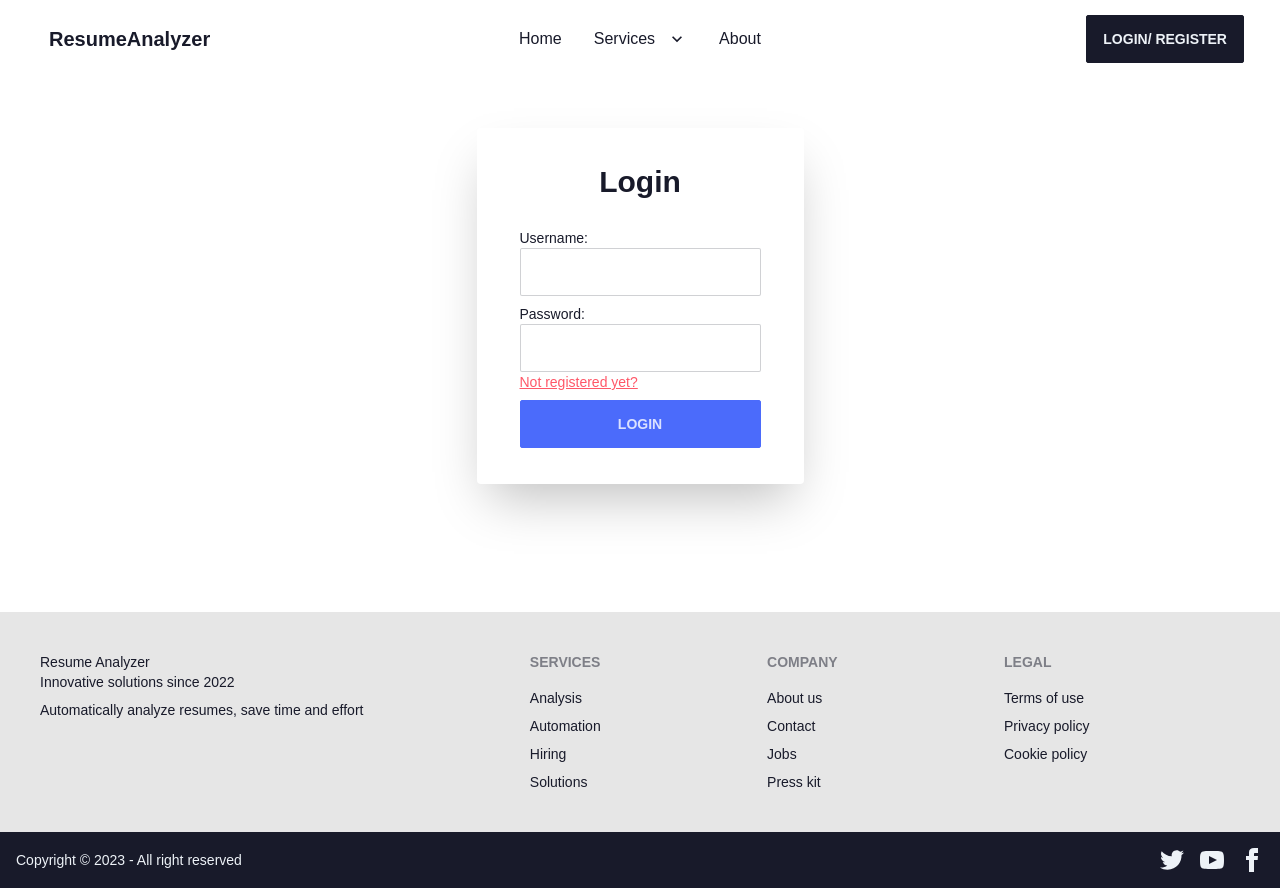
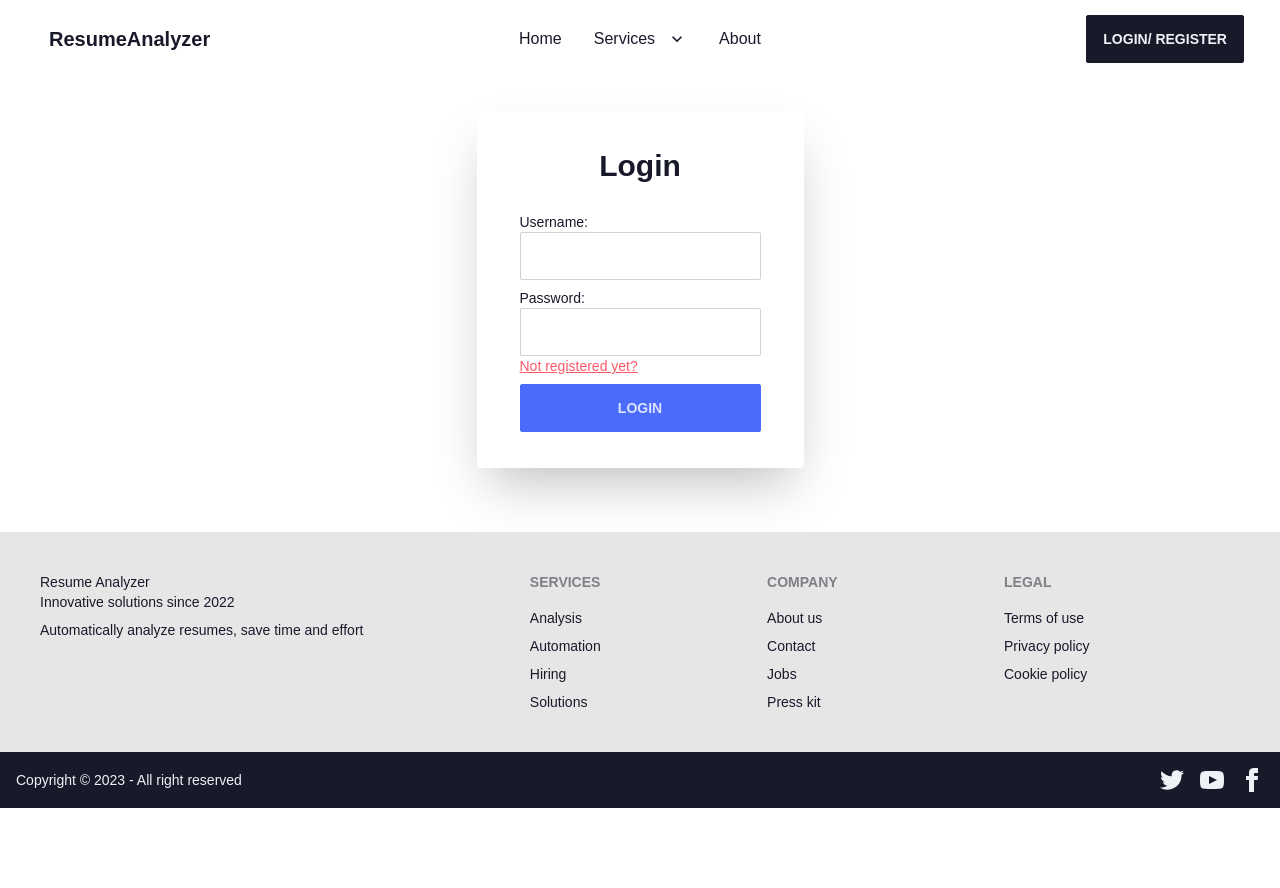
Before and after one commit to krish-maharjan/resume-analyzer-nextjs, a Next.js app: page /login in a window 1280 px wide. After the commit the page ends 808 px from the top, so only its background shows below. Built offline with nearby package versions, Linux system fonts and the light colour scheme.

Commit message:
stats and login ui update

```diff
--- a/src/pages/components/intro.jsx
+++ b/src/pages/components/intro.jsx
@@ -3,7 +3,7 @@ import '@component/styles/second.module.css'
 
 export default function Intro() {
     return (
-        <section className="flex flex-row w-full pt-0">
+        <section className="flex flex-row w-full pt-0 mb-0">
             <div className="flex min-h-screen min-w-full justify-center items-start">
                 <div className="flex items-center">
                     <div className="relative max-w-full">
@@ -15,8 +15,8 @@ export default function Intro() {
                         <p className="text-center">Click on the button below to <strong>start analyzing resumes</strong> or <strong>view source code</strong> </p><br />
                         <div className="form-control">
                             <div>
+                                <button className="btn btn-outline btn-primary"><Link href='https://github.com/krishmzn/resume-analyzer-nextjs'>View source code</Link></button>
                                 <button className="btn btn-primary"><Link href='/resume'>Start Analyzing</Link></button>
-                                <button className="btn btn-outline btn-primary"><Link href='https://github.com/krishmzn/resume-analyzer-nextjs'>View source code</Link></button>
                             </div>
                         </div>
                     </main>
--- a/src/pages/login.jsx
+++ b/src/pages/login.jsx
@@ -53,7 +53,7 @@ export default function LoginPage() {
   }
 
   return (
-    <section className="flex flex-col justify-center items-center my-16 xl:px-52 lg:px-32 md:px-16 sm:px-10 gap-5">
+    <section className="flex flex-col justify-center items-center my-16 xl:px-52 lg:px-32 md:px-16 sm:px-10 gap-5 mt-28">
 
       <div className="card min-w-[327px] w-full bg-slate-50 justify-center items-center shadow-2xl backdrop-filter backdrop-blur-lg bg-opacity-30 firefox:bg-opacity-90 max-w-fit">
 
--- a/src/pages/register.jsx
+++ b/src/pages/register.jsx
@@ -25,7 +25,7 @@ export default function RegisterPage() {
   };
 
   return (
-    <section className="flex flex-col justify-center items-center my-16 xl:px-52 lg:px-32 md:px-16 sm:px-10 min-w-[23rem] gap-5">
+    <section className="flex flex-col justify-center items-center my-16 xl:px-52 lg:px-32 md:px-16 sm:px-10 min-w-[23rem] gap-5 mt-28">
 
       <div className="card min-w-[327px] w-full justify-center items-center bg-slate-50 shadow-2xl backdrop-filter backdrop-blur-lg bg-opacity-30 firefox:bg-opacity-90 max-w-fit">
 
--- a/src/styles/globals.css
+++ b/src/styles/globals.css
@@ -37,7 +37,7 @@ section {
 
   max-width: 100%;
   margin-bottom: 5rem;
-  padding: 4rem;
+  padding: 0 4rem;
 }
 
 @media screen and (max-width: 800px) {
```
